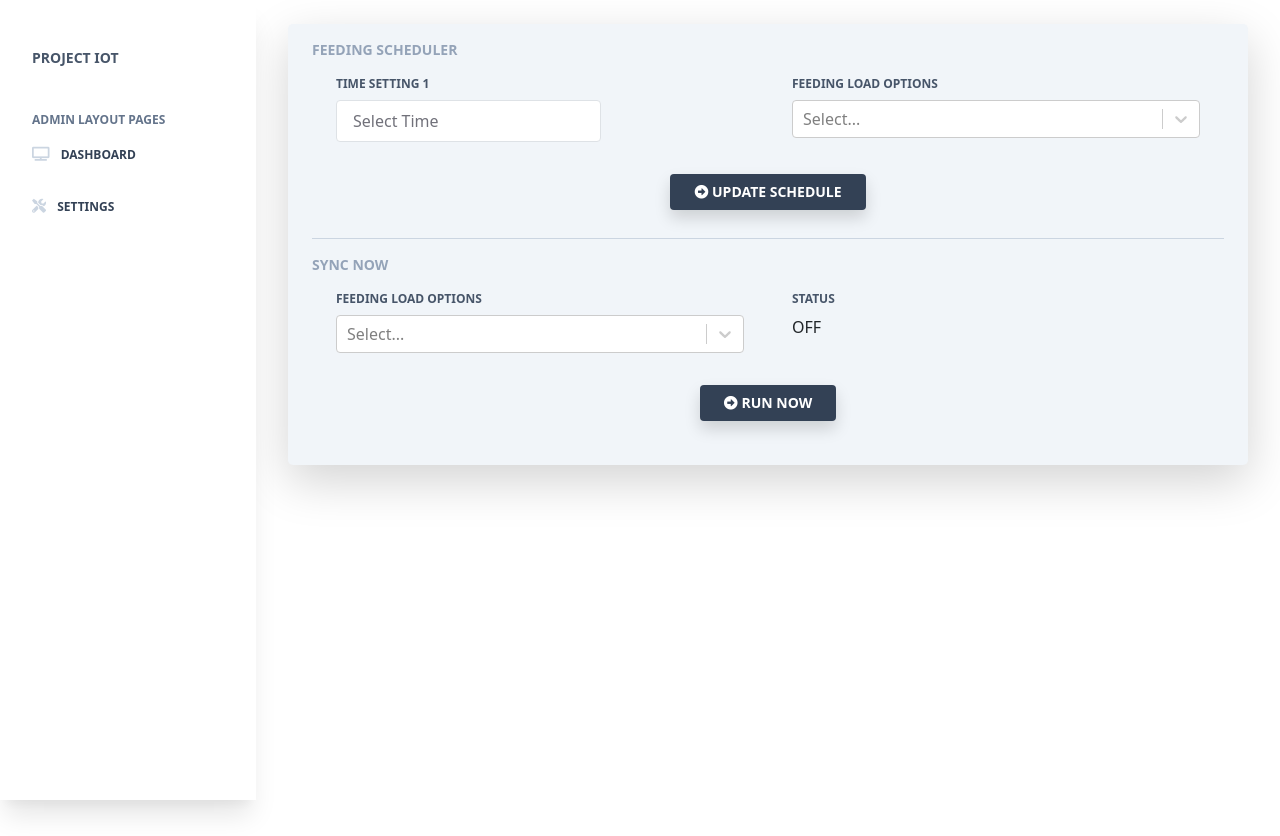
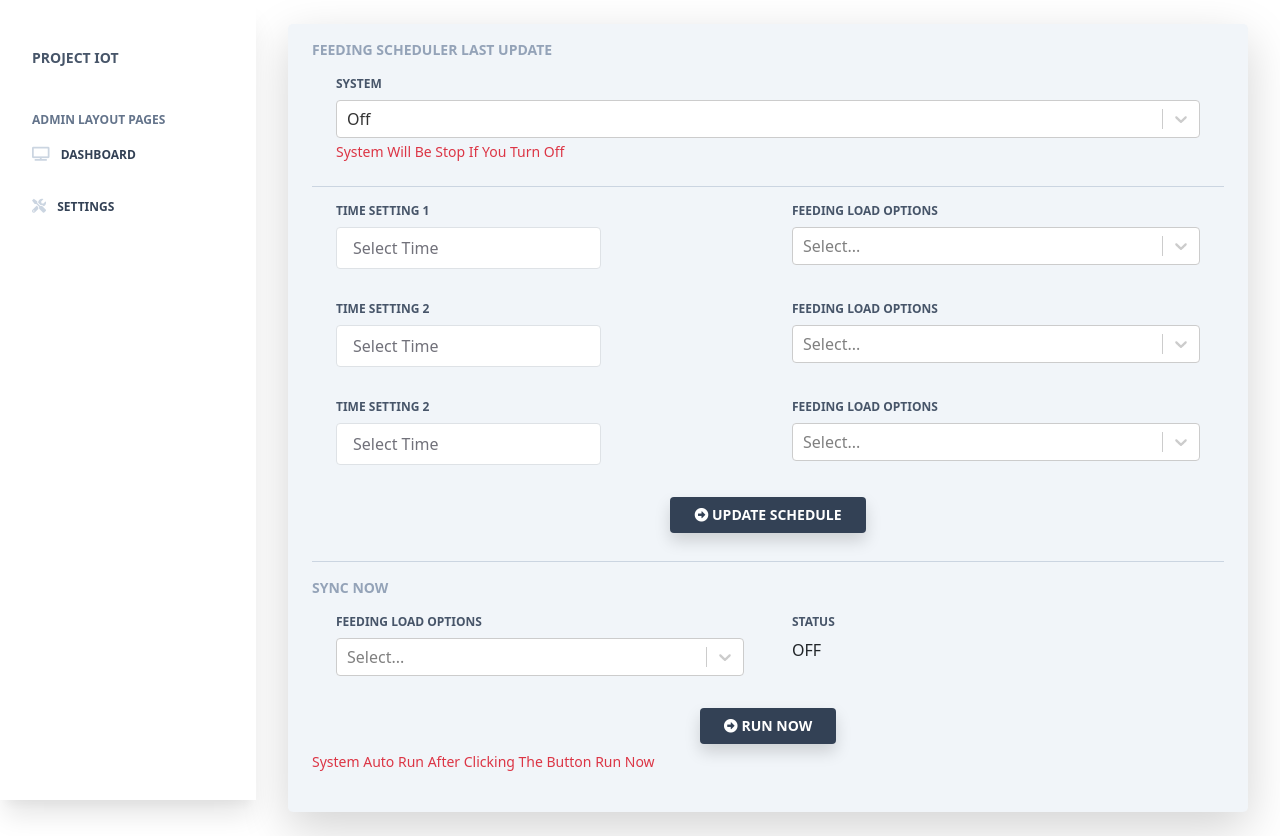
Before and after one commit to nugrohoodik90/project-iot, a React (Create React App) app: page /admin/settings in a window 1280 px wide. Before the commit the page ends 800 px from the top, so only its background shows below. Built offline with nearby package versions, Linux system fonts and the light colour scheme; no server answers.

Commit message:
update table and settings controller

```diff
--- a/src/components/Cards/CardSettings.jsx
+++ b/src/components/Cards/CardSettings.jsx
@@ -41,7 +41,7 @@ export default function CardSettings() {
 
   const [data, setData] = useState({
     description: "update data relay on",
-    status: true,
+    status: getRelays?.status,
     sync: getRelays?.sync,
     load_1: getRelays?.load_1,
     load_2: getRelays?.load_2,
@@ -51,11 +51,14 @@ export default function CardSettings() {
     time_3: new Date(getRelays?.time_3)
   });
 
+  const [selectedRel, setSelectedRel] = useState(Boolean);
   const [selectedFeedOption, setSelectedFeedOption] = useState(Boolean);
-  // const [selectedFeedOption2, setSelectedFeedOption2] = useState(Boolean);
-  // const [selectedFeedOption3, setSelectedFeedOption3] = useState(Boolean);
+  const [selectedFeedOption2, setSelectedFeedOption2] = useState(Boolean);
+  const [selectedFeedOption3, setSelectedFeedOption3] = useState(Boolean);
   const [selectedFeedOption4, setSelectedFeedOption4] = useState(Boolean);
   const [selectedTime, setSelectedTime] = useState(null);
+  const [selectedTime2, setSelectedTime2] = useState(null);
+  const [selectedTime3, setSelectedTime3] = useState(null);
 
   useEffect(() => {
     const fetch = async () => {
@@ -72,10 +75,13 @@ export default function CardSettings() {
         })
         setData(respon);
         setSelectedTime(new Date(respon?.time_1))
+        setSelectedTime2(new Date(respon?.time_2))
+        setSelectedTime3(new Date(respon?.time_3))
         setSelectedFeedOption(respon?.load_1)
-        // setSelectedFeedOption2(respon?.load_2)
-        // setSelectedFeedOption3(respon?.load_3)
+        setSelectedFeedOption2(respon?.load_2)
+        setSelectedFeedOption3(respon?.load_3)
         setSelectedFeedOption4(respon?.load_4)
+        setSelectedRel(respon?.status)
       } catch (error) {
         console.log(error)
       }
@@ -93,6 +99,15 @@ export default function CardSettings() {
     setSelectedTime(time);
     setData({ ...data, time_1: time.toString() });
   };
+  const handleTimeChange2 = (time) => {
+    setSelectedTime2(time);
+    setData({ ...data, time_2: time.toString() });
+  };
+  const handleTimeChange3 = (time) => {
+    setSelectedTime3(time);
+    setData({ ...data, time_3: time.toString() });
+  };
+
   const handleFeed = (e, id) => {
 
     //console.log(id)
@@ -101,11 +116,11 @@ export default function CardSettings() {
       setData({ ...data, load_1: e })
     }
     if (id === 2) {
-      //setSelectedFeedOption2({ ...data, load_2: e })
-      //setData({ ...data, load_2: e })
+      setSelectedFeedOption2({ ...data, load_2: e })
+      setData({ ...data, load_2: e })
     } else if (id === 3) {
-      //setSelectedFeedOption3({ ...data, load_3: e })
-      //setData({ ...data, load_3: e })
+      setSelectedFeedOption3({ ...data, load_3: e })
+      setData({ ...data, load_3: e })
     } else if (id === 0) {
       setSelectedFeedOption4({ ...data, load_4: e })
       setData({ ...data, load_4: e })
@@ -113,7 +128,12 @@ export default function CardSettings() {
     }
   }
 
+  const handleRel = (e) => {
+    setSelectedRel({ ...data, status: e })
+    setData({ ...data, status: e })
+  }
   const handleUpdate = () => {
+    //console.log(data)
     updateRelaysActions(data)
   }
 
@@ -125,8 +145,28 @@ export default function CardSettings() {
             <div className="flex-auto px-4 lg:px-10 py-10 pt-0">
               <form>
                 <h6 className="text-blueGray-400 text-sm mt-3 font-bold uppercase">
-                  Feeding Scheduler
+                  Feeding Scheduler Last Update
                 </h6>
+                <div className="flex flex-wrap">
+                  <div className="w-full px-4 pt-3">
+                    <label
+                      className="block uppercase text-blueGray-600 text-xs font-bold mb-2"
+                      htmlFor="grid-password"
+                    >
+                      SYSTEM
+                    </label>
+                    <Select
+                      id="feed4"
+                      isSearchable={false}
+                      value={RelayOptions.find((item) => item.value === selectedRel)}
+                      options={RelayOptions}
+                      onChange={(e) => handleRel(e.value)} />
+                    <p className="text-sm text-danger mt-1">
+                      System Will Be Stop If You Turn Off
+                    </p>
+                  </div>
+                </div>
+                <hr className="mt-6 border-b-1 border-blueGray-300" />
                 <div className="flex flex-wrap">
                   <div className="w-full lg:w-6/12 px-4 py-3">
                     <label
@@ -167,6 +207,86 @@ export default function CardSettings() {
                       onChange={(e) => handleFeed(e.value, 1)} />
                   </div>
                 </div>
+                <div className="flex flex-wrap">
+                  <div className="w-full lg:w-6/12 px-4 py-3">
+                    <label
+                      className="block uppercase text-blueGray-600 text-xs font-bold mb-2"
+                      htmlFor="grid-password"
+                    >
+                      Time Setting 2
+                    </label>
+                    <DatePicker
+                      id="time2"
+                      //isClearable
+                      selected={selectedTime2}
+                      onChange={handleTimeChange2}
+                      //value={new Date(data?.time_1)}
+                      placeholderText="Select Time"
+                      showTimeSelect
+                      //showTimeSelectOnly
+                      timeIntervals={15}
+                      timeCaption="Time 2"
+                      dateFormat="DD/MM/YYYY HH:mm aa"
+                      showLeadingZeros={true}
+                      className="flex flex-wrap border border-gray-300 rounded px-3 py-2 w-full"
+                      popperClassName="z-50" // This is to ensure the dropdown is above other elements
+                    />
+                  </div>
+                  <div className="w-full lg:w-6/12 px-4 py-3">
+                    <label
+                      className="block uppercase text-blueGray-600 text-xs font-bold mb-2"
+                      htmlFor="grid-password"
+                    >
+                      Feeding Load Options
+                    </label>
+                    <Select
+                      id="feed"
+                      isSearchable={false}
+                      value={FeedOptions.find((item) => item.value === selectedFeedOption2)}
+                      options={FeedOptions}
+                      onChange={(e) => handleFeed(e.value, 2)} />
+                  </div>
+                </div>
+                <div className="flex flex-wrap">
+                  <div className="w-full lg:w-6/12 px-4 py-3">
+                    <label
+                      className="block uppercase text-blueGray-600 text-xs font-bold mb-2"
+                      htmlFor="grid-password"
+                    >
+                      Time Setting 2
+                    </label>
+                    <DatePicker
+                      id="time3"
+                      //isClearable
+                      selected={selectedTime3}
+                      onChange={handleTimeChange3}
+                      //value={new Date(data?.time_1)}
+                      placeholderText="Select Time"
+                      showTimeSelect
+                      //showTimeSelectOnly
+                      timeIntervals={15}
+                      timeCaption="Time 2"
+                      dateFormat="DD/MM/YYYY HH:mm aa"
+                      showLeadingZeros={true}
+                      className="flex flex-wrap border border-gray-300 rounded px-3 py-2 w-full"
+                      popperClassName="z-50" // This is to ensure the dropdown is above other elements
+                    />
+                  </div>
+                  <div className="w-full lg:w-6/12 px-4 py-3">
+                    <label
+                      className="block uppercase text-blueGray-600 text-xs font-bold mb-2"
+                      htmlFor="grid-password"
+                    >
+                      Feeding Load Options
+                    </label>
+                    <Select
+                      id="feed"
+                      isSearchable={false}
+                      value={FeedOptions.find((item) => item.value === selectedFeedOption3)}
+                      options={FeedOptions}
+                      onChange={(e) => handleFeed(e.value, 3)} />
+                  </div>
+                </div>
                 <div className="flex justify-center mt-3">
                   <button
                     className="github-star sm:ml-1 text-white font-bold px-6 py-2 rounded outline-none focus:outline-none mr-1 mb-1 bg-blueGray-700 active:bg-blueGray-600 uppercase text-sm shadow hover:shadow-lg"
@@ -196,6 +316,7 @@ export default function CardSettings() {
                       value={FeedOptions.find((item) => item.value === selectedFeedOption4)}
                       options={FeedOptions}
                       onChange={(e) => handleFeed(e.value, 0)} />
+
                   </div>
                   <div className="w-full lg:w-6/12 px-4 py-3">
                     <label
@@ -211,11 +332,15 @@ export default function CardSettings() {
                   <button
                     className="github-star sm:ml-1 text-white font-bold px-6 py-2 rounded outline-none focus:outline-none mr-1 mb-1 bg-blueGray-700 active:bg-blueGray-600 uppercase text-sm shadow hover:shadow-lg"
                     type="button"
-                    onClick={handleUpdate}
+                    onClick={() => handleUpdate()}
                   >
                     <i className="fas fa-arrow-alt-circle-right"></i> Run Now
                   </button>
+
                 </div>
+                <p className="text-sm text-danger mt-1">
+                  System Auto Run After Clicking The Button Run Now
+                </p>
               </form>
             </div>
         }
--- a/src/redux/actions/productActions/index.jsx
+++ b/src/redux/actions/productActions/index.jsx
@@ -2,7 +2,7 @@ import axios from "axios"
 
 const productsActions = () => {
     return async (dispatch) => {
-        const res = await axios.get("https://cyclic-rest-iot.onrender.com/dist-get")
+        const res = await axios.get("https://cyclic-rest-iot.onrender.com/temp-get")
 
         if (res.status === 200) {
             await dispatch({
--- a/src/redux/actions/relayActions/index.jsx
+++ b/src/redux/actions/relayActions/index.jsx
@@ -7,18 +7,17 @@ export const relaysActions = async () => {
     }
 }
 
-export const updateRelaysActions = (data) => {
-    console.log(data)
-    axios.put("https://cyclic-rest-iot.onrender.com/rel-update/6603410169bdae33c35a3247", {
+export const updateRelaysActions = async (data) => {
+    await axios.put("https://cyclic-rest-iot.onrender.com/rel-update/6603410169bdae33c35a3247", {
         description: data.description,
         status: Boolean(data.status),
         duration: data.duration,
         load_1: data.load_1,
         load_2: data.load_2,
         load_3: data.load_3,
-        load_4: data.load_3,
+        load_4: data.load_4,
         time_1: data.time_1,
-        time_2: data.time_3,
+        time_2: data.time_2,
         time_3: data.time_3,
         sync: Boolean(data.sync)
     }).then(res => {
```
Also changed, not shown: src/components/graphic/CardPageVisits.jsx (+8 -2 lines).
